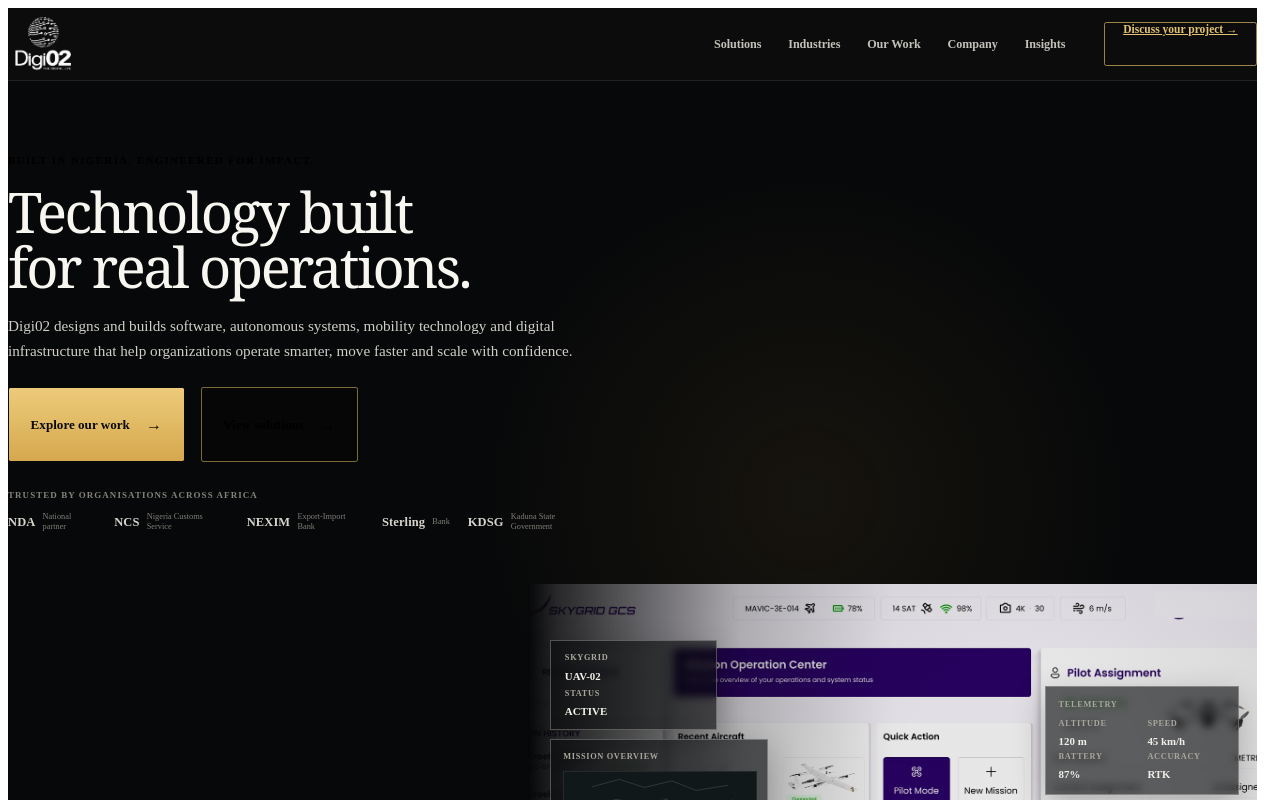
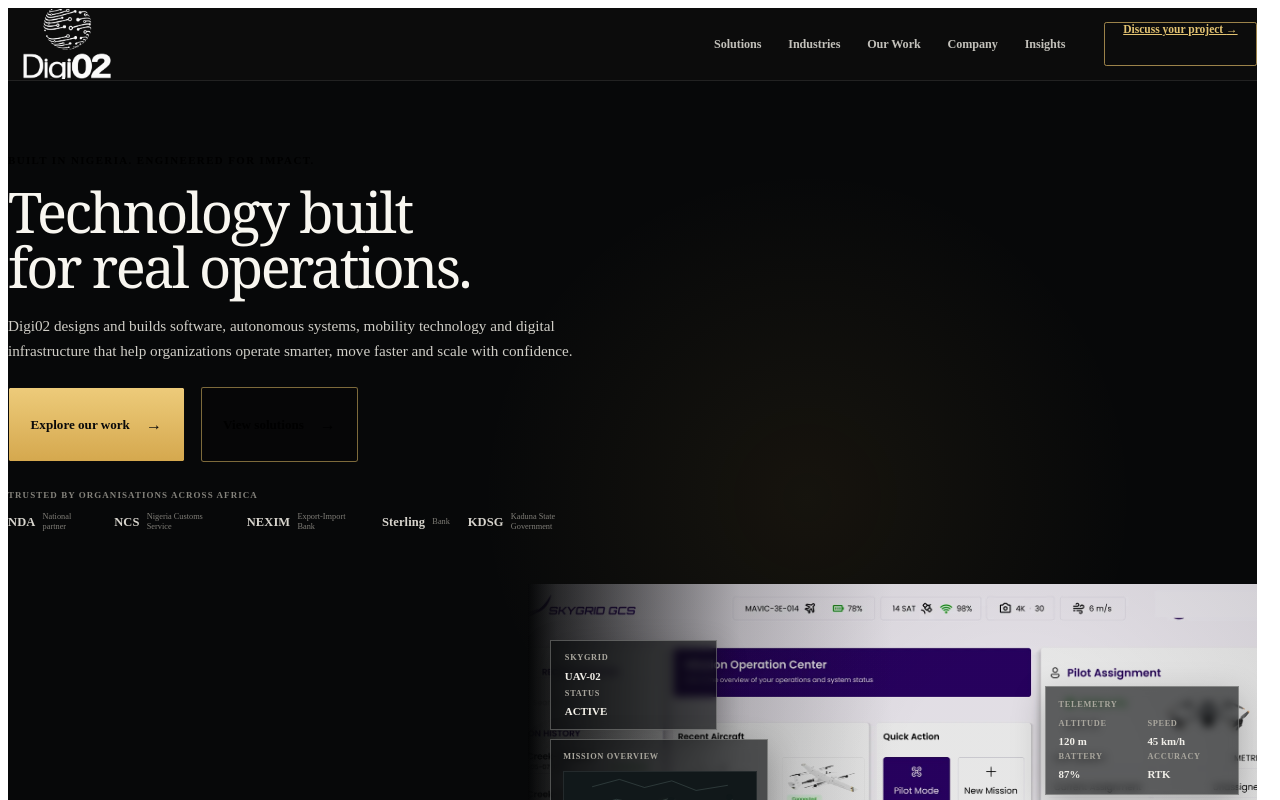
Before and after one commit to emmy16-glitch/Digi02_website, a React (Vite) app: page / in a window 1280 px wide. Shown: the top 800 px of the page. Built offline with nearby package versions, Linux system fonts and the light colour scheme; the HTML template or start-up script is replaced by a standard one.

Commit message:
fix: enlarge real Digi02 logo without affecting layout

```diff
--- a/src/styles/reference-tuning.css
+++ b/src/styles/reference-tuning.css
@@ -1,13 +1,13 @@
 /* Final reference-fidelity tuning after strict browser screenshot review. */
 
-/* Keep the company's real logo visible and large enough to read at every breakpoint. */
+/* The source logo has generous internal canvas space; scale inside a fixed box so the real mark reads clearly. */
 .site-header__wordmark {
   display: flex;
   width: 7.4rem;
   height: 4.35rem;
   align-items: center;
-  justify-content: flex-start;
-  overflow: visible;
+  justify-content: center;
+  overflow: hidden;
 }
 
 .site-header__wordmark img {
@@ -17,8 +17,9 @@
   max-width: 100%;
   height: 100%;
   object-fit: contain;
-  object-position: left center;
-  transform: none;
+  object-position: center;
+  transform: scale(1.58);
+  transform-origin: center;
 }
 
 /* Keep photographic/product media crisp. No blur filters are applied anywhere in the homepage. */
@@ -149,8 +150,8 @@
   width: 7.4rem;
   height: 4.7rem;
   align-items: center;
-  justify-content: flex-start;
-  overflow: visible;
+  justify-content: center;
+  overflow: hidden;
 }
 
 .site-footer__brand img {
@@ -160,8 +161,9 @@
   max-width: 100%;
   height: 100%;
   object-fit: contain;
-  object-position: left center;
-  transform: none;
+  object-position: center;
+  transform: scale(1.48);
+  transform-origin: center;
 }
 
 .site-footer__address {
@@ -190,6 +192,10 @@
   .site-header__wordmark {
     width: 6.25rem;
     height: 3.8rem;
+  }
+
+  .site-header__wordmark img {
+    transform: scale(1.72);
   }
 
   .reference-home-hero__media {
@@ -223,6 +229,10 @@
     width: 6.25rem;
     height: 4.2rem;
   }
+
+  .site-footer__brand img {
+    transform: scale(1.62);
+  }
 }
 
 @media (max-width: 29.9375rem) {
```
